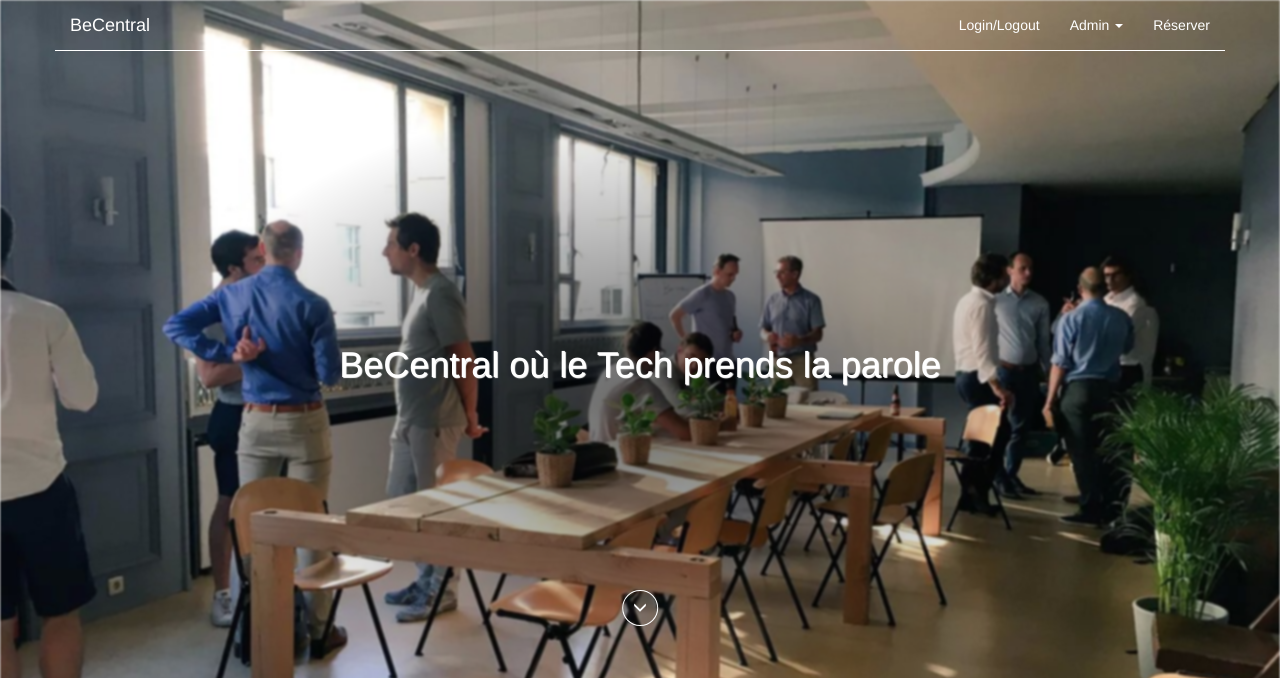
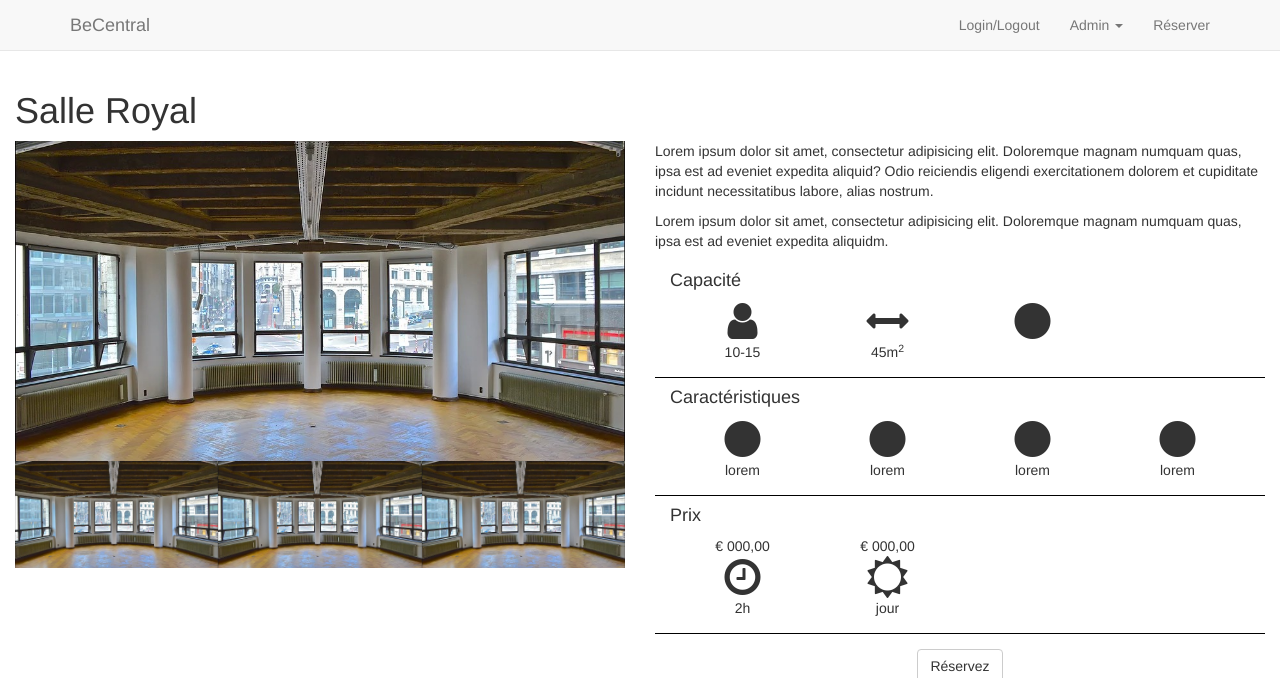
Before and after one commit to ModjoInc/Project_Extranet, a PHP site: page /app/index.php?template=salle in a window 1280 px wide. Shown: the top 678 px of the page. Run offline with PHP 8.4, Linux system fonts and the light colour scheme; some libraries are stand-ins or nearby versions; grey boxes are pictures that could not be loaded.

Commit message:
Layout page salle

```diff
--- a/app/index.php
+++ b/app/index.php
@@ -10,7 +10,14 @@
 <body>
 	<?php include 'parts/header.php'; ?>
 	<div class="container-fluid">
-		<?php include 'home.php'; ?>
+		<?php
+		if(isset($_GET['template']) && $_GET['template'] == "salle") {
+			include 'salle.php';
+		} else {
+			include 'home.php';
+		}
+
+		?>
 	</div>
 	<?php include 'parts/footer.php'; ?>
 	<script src="../node_modules/jquery/dist/jquery.min.js"></script>
--- a/app/parts/footer.php
+++ b/app/parts/footer.php
@@ -1,14 +1,14 @@
 <footer>
 	<div class="row">
 		<div class="container">
-			<div class="col-sm-12 col-md-6">
+			<div class="col-xs-6">
 				<ul class="social-links list-unstyled">
 					<li><a href=""><i class="fa fa-facebook-square" aria-hidden="true"></i></a></li>
 					<li><a href=""><i class="fa fa-linkedin-square" aria-hidden="true"></i></a></li>
 					<li><a href=""><i class="fa fa-twitter-square" aria-hidden="true"></i></a></li>
 				</ul>
 			</div>
-			<div class="col-sm-12 col-md-6">
+			<div class="col-xs-6">
 				<ul class="list-unstyled navbar__footer">
 					<li><a href="">Home</a></li>
 					<li><a href="">Contact</a></li>
--- a/app/parts/header.php
+++ b/app/parts/header.php
@@ -1,4 +1,4 @@
-<header>
+<header class="<?php echo ( !isset($_GET['template']) )?'home':''; ?>">
 	<nav class="navbar navbar-default navbar-static-top">
 	  <div class="container">
 	    <!-- Brand and toggle get grouped for better mobile display -->
--- a/app/parts/rooms-list.php
+++ b/app/parts/rooms-list.php
@@ -7,9 +7,9 @@
 		<?php foreach ($rooms as $key => $value) { ?>
 				<div class="col-sm-6 col-md-4">
 					<div class="thumbnail">
-				      <img src="holder.js/350x250" alt="...">
+				      <a href="?template=salle"><img src="holder.js/350x250" alt="..."></a>
 				      <div class="caption">
-				        <h3>Salle</h3>
+				        <h3><a href="?template=salle">Salle</a></h3>
 				        <p>Lorem ipsum dolor sit amet, consectetur adipisicing elit. Rerum illo eligendi voluptatem recusandae sit aliquid eos, vel, molestiae aut.</p>
 				      </div>
 				    </div>
--- a/app/salle.php
+++ b/app/salle.php
@@ -0,0 +1,101 @@
+<main>
+	<h1>Salle Royal</h1>
+	<div class="row">
+		<div class="col-sm-12 col-md-6 gallery">
+			<div class="gallery__principal">
+				<img src="../assets/images/salle_4_medium.jpg" alt=""  class="img-responsive">
+			</div>
+			<div class=".col-sm-12 gallery__secondary">
+				<div class="col-xs-4">
+					<img src="../assets/images/salle_4_medium.jpg" alt=""  class="img-responsive">
+				</div>
+				<div class="col-xs-4">
+					<img src="../assets/images/salle_4_medium.jpg" alt=""  class="img-responsive">
+				</div>
+				<div class="col-xs-4">
+					<img src="../assets/images/salle_4_medium.jpg" alt=""  class="img-responsive">
+				</div>
+			</div>
+
+		</div>
+		<div class="col-sm-12 col-md-6 description">
+			<div class="description__content">
+				<p>Lorem ipsum dolor sit amet, consectetur adipisicing elit. Doloremque magnam numquam quas, ipsa est ad eveniet expedita aliquid? Odio reiciendis eligendi exercitationem dolorem et cupiditate incidunt necessitatibus labore, alias nostrum.</p>
+				<p>Lorem ipsum dolor sit amet, consectetur adipisicing elit. Doloremque magnam numquam quas, ipsa est ad eveniet expedita aliquidm.</p>
+			</div>
+			<div class="col-sm-12 description__features">
+				<h4>Capacité</h4>
+				<div class="col-xs-3 description__features__item">
+					<i class="fa fa-user fa-3x" aria-hidden="true"></i>
+					<span>10-15</span>
+				</div>
+				<div class="col-xs-3 description__features__item">
+					<i class="fa fa-arrows-h fa-3x" aria-hidden="true"></i>
+					<span>45m<sup>2</span>
+				</div>
+				<div class="col-xs-3 description__features__item">
+					<i class="fa fa-circle fa-3x" aria-hidden="true"></i>
+					<span></span>
+				</div>
+			</div>
+			<div class="col-sm-12 description__features">
+				<h4>Caractéristiques</h4>
+				<div class="col-xs-3 description__features__item">
+					<i class="fa fa-circle fa-3x" aria-hidden="true"></i>
+					<span>lorem</span>
+				</div>
+				<div class="col-xs-3 description__features__item">
+					<i class="fa fa-circle fa-3x" aria-hidden="true"></i>
+					<span>lorem</span>
+				</div>
+				<div class="col-xs-3 description__features__item">
+					<i class="fa fa-circle fa-3x" aria-hidden="true"></i>
+					<span>lorem</span>
+				</div>
+				<div class="col-xs-3 description__features__item">
+					<i class="fa fa-circle fa-3x" aria-hidden="true"></i>
+					<span>lorem</span>
+				</div>
+			</div>
+			<div class="col-sm-12 description__features">
+				<h4>Prix</h4>
+				<div class="col-xs-3 description__features__item">
+					<span>&euro;&nbsp;000,00</span>
+					<i class="fa fa-clock-o fa-3x" aria-hidden="true"></i>
+					<span>2h</span>
+				</div>
+				<div class="col-xs-3 description__features__item">
+					<span>&euro;&nbsp;000,00</span>
+					<i class="fa fa-sun-o fa-3x" aria-hidden="true"></i>
+					<span>jour</span>
+				</div>
+			</div>
+			<div class="col-sm-12 description__action">
+				<a class="btn btn-default" href="#" role="button">Réservez</a>
+			</div>
+		</div>
+	</div>
+	<div class="row">
+		<div class="col-sm-12">
+			<h4>Autres salles similaires</h4>
+		</div>
+		<div class="col-xs-12 col-sm-6">
+			<div class="thumbnail">
+		      <img src="holder.js/350x250" alt="...">
+		      <div class="caption">
+		        <h3>Salle</h3>
+		        <p>Lorem ipsum dolor sit amet, consectetur adipisicing elit. Rerum illo eligendi voluptatem recusandae sit aliquid eos, vel, molestiae aut.</p>
+		      </div>
+		    </div>
+		</div>
+		<div class="col-xs-12 col-sm-6">
+			<div class="thumbnail">
+		      <img src="holder.js/350x250" alt="...">
+		      <div class="caption">
+		        <h3>Salle</h3>
+		        <p>Lorem ipsum dolor sit amet, consectetur adipisicing elit. Rerum illo eligendi voluptatem recusandae sit aliquid eos, vel, molestiae aut.</p>
+		      </div>
+		    </div>
+		</div>
+	</div>
+</main>
--- a/assets/css/style.css
+++ b/assets/css/style.css
@@ -1,15 +1,14 @@
-header {
+header.home {
   position: absolute;
   width: 100%; }
-
-.navbar-default {
-  background-color: transparent;
-  border-color: transparent; }
-  .navbar-default > .container {
-    border-bottom: 1px solid #fff; }
-  .navbar-default .navbar-brand,
-  .navbar-default .navbar-nav > li > a {
-    color: #fff; }
+  header.home .navbar-default {
+    background-color: transparent;
+    border-color: transparent; }
+    header.home .navbar-default > .container {
+      border-bottom: 1px solid #fff; }
+    header.home .navbar-default .navbar-brand,
+    header.home .navbar-default .navbar-nav > li > a {
+      color: #fff; }
 
 .cover {
   height: 100vh;
@@ -35,9 +34,7 @@
     left: 50%;
     transform: translate(-50%, -50%);
     color: #fff;
-    text-align: center;
-    filter: none;
-    text-shadow: 1px 1px 1px #fff; }
+    text-align: center; }
   .cover .scrool-down {
     position: absolute;
     top: 76%;
@@ -62,4 +59,29 @@
   footer .navbar__footer {
     text-align: right; }
 
+.gallery .gallery__secondary > .col-xs-4 {
+  padding: 0; }
+
+.gallery:after {
+  content: '';
+  display: block;
+  clear: both; }
+
+.description .description__features {
+  padding-bottom: 15px;
+  border-bottom: 1px solid #000; }
+  .description .description__features:after {
+    content: '';
+    display: block;
+    clear: both; }
+
+.description .description__features__item {
+  text-align: center; }
+  .description .description__features__item i, .description .description__features__item span {
+    display: block; }
+
+.description .description__action {
+  text-align: center;
+  padding: 15px 0; }
+
 /*# sourceMappingURL=maps/style.css.map */
--- a/assets/sass/style.scss
+++ b/assets/sass/style.scss
@@ -1,7 +1,8 @@
 header {
+
+	&.home {
 		position: absolute;
 		width: 100%;
-}
 
 		.navbar-default {
 			background-color: transparent;
@@ -17,6 +18,10 @@
 			}
 
 		}
+	}
+}
+
+
 
 
 
@@ -50,8 +55,6 @@
 		transform: translate(-50%, -50%);
 		color: #fff;
 		text-align: center;
-		filter: none;
-		text-shadow: 1px 1px 1px #fff;
 	}
 
 	.scrool-down {
@@ -90,3 +93,43 @@
 		text-align: right;
 	}
 }
+
+
+.gallery {
+	.gallery__secondary > .col-xs-4 {
+		padding: 0;
+	}
+
+	&:after {
+		content: '';
+		display: block;
+		clear:both;
+	}
+}
+
+.description {
+	.description__features {
+		padding-bottom: 15px;
+		border-bottom: 1px solid #000;
+
+		&:after {
+			content: '';
+			display: block;
+			clear:both;
+		}
+	}
+	.description__features__item {
+		text-align: center;
+
+		i,span {
+			display: block;
+		}
+	}
+
+	.description__action {
+		text-align: center;
+		padding: 15px 0;
+	}
+
+
+}
```
Also changed, not shown: 1 other file. Lines whose indentation alone changed are shown as unchanged.
